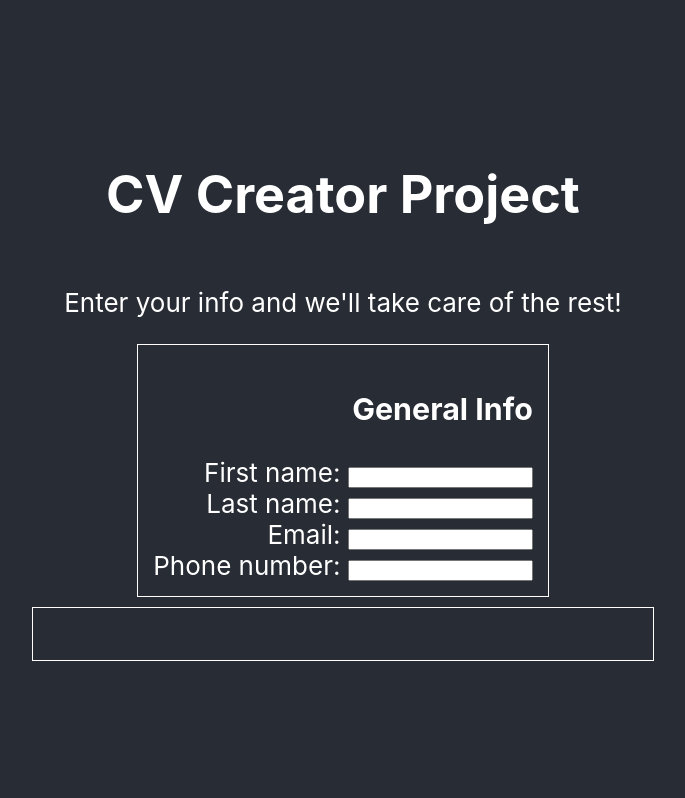
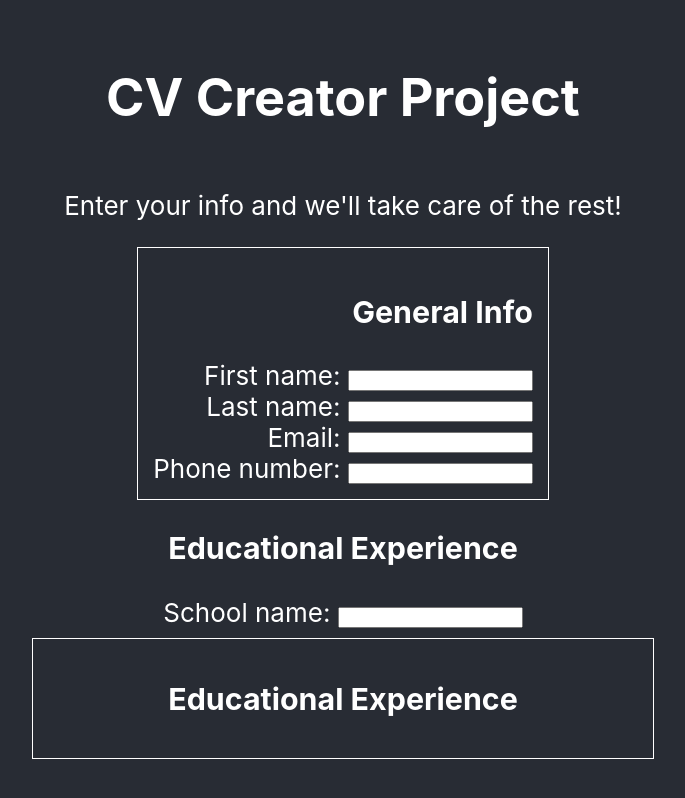
Before and after one commit to pinkx-xlink/cv-application-project, a React (Create React App) app in the folder cv-app-project/: page / in a window 1280 px wide. Shown: the whole page, without its empty margins (297-982 px from the left). Built offline with nearby package versions, Linux system fonts and the light colour scheme.

Commit message:
Add educational experience section to the CV

```diff
--- a/cv-app-project/src/App.js
+++ b/cv-app-project/src/App.js
@@ -6,6 +6,8 @@ function App() {
   const [lastName, setLastName] = useState('');
   const [email, setEmail] = useState('');
   const [phoneNumber, setPhoneNumber] = useState('');
+  const [schoolName, setSchoolName] = useState('');
+
 
   const fullName = firstName + ' ' + lastName;
   function handleFirstNameChange(e) {
@@ -22,6 +24,10 @@ function App() {
 
   function handlePhoneNumberChange(e) {
     setPhoneNumber(e.target.value);
+  }
+
+  function handleSchoolNameChange(e) {
+    setSchoolName(e.target.value);
   }
 
   return (
@@ -61,10 +67,24 @@ function App() {
           </label>
         </div>
 
+        <div class="education-exp">
+          <h3>Educational Experience</h3>
+          <label>
+            School name: {' '}
+            <input
+              value={schoolName}
+              onChange={handleSchoolNameChange}
+            />
+          </label>
+        </div>
+
+
         <div id="cv-form">
           <h2>{fullName}</h2>
           <span>{phoneNumber} {email} </span>
 
+          <h3>Educational Experience</h3>
+          <p><b>{schoolName}</b></p>
         </div>
       </header>
     </div>
```
